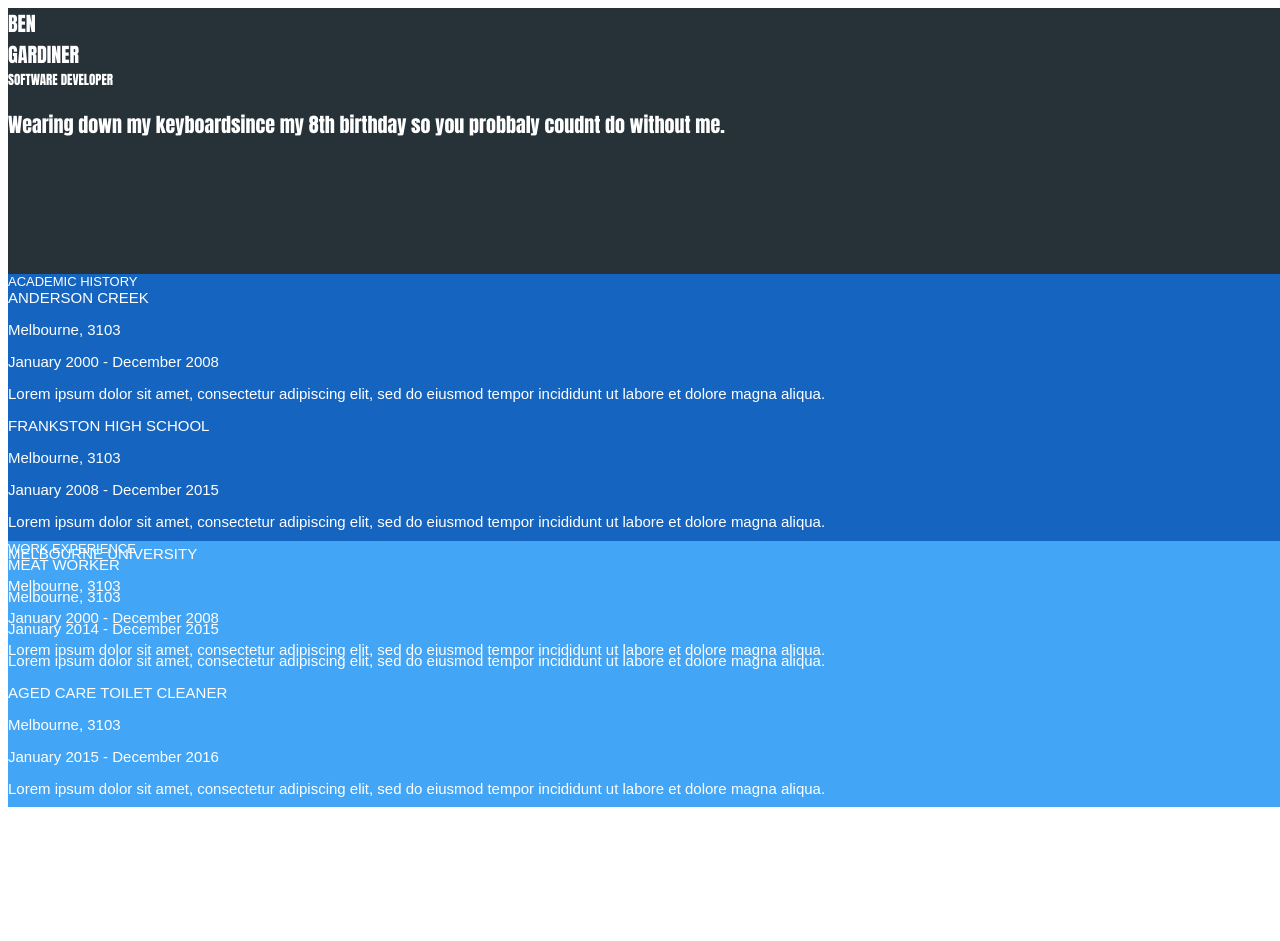
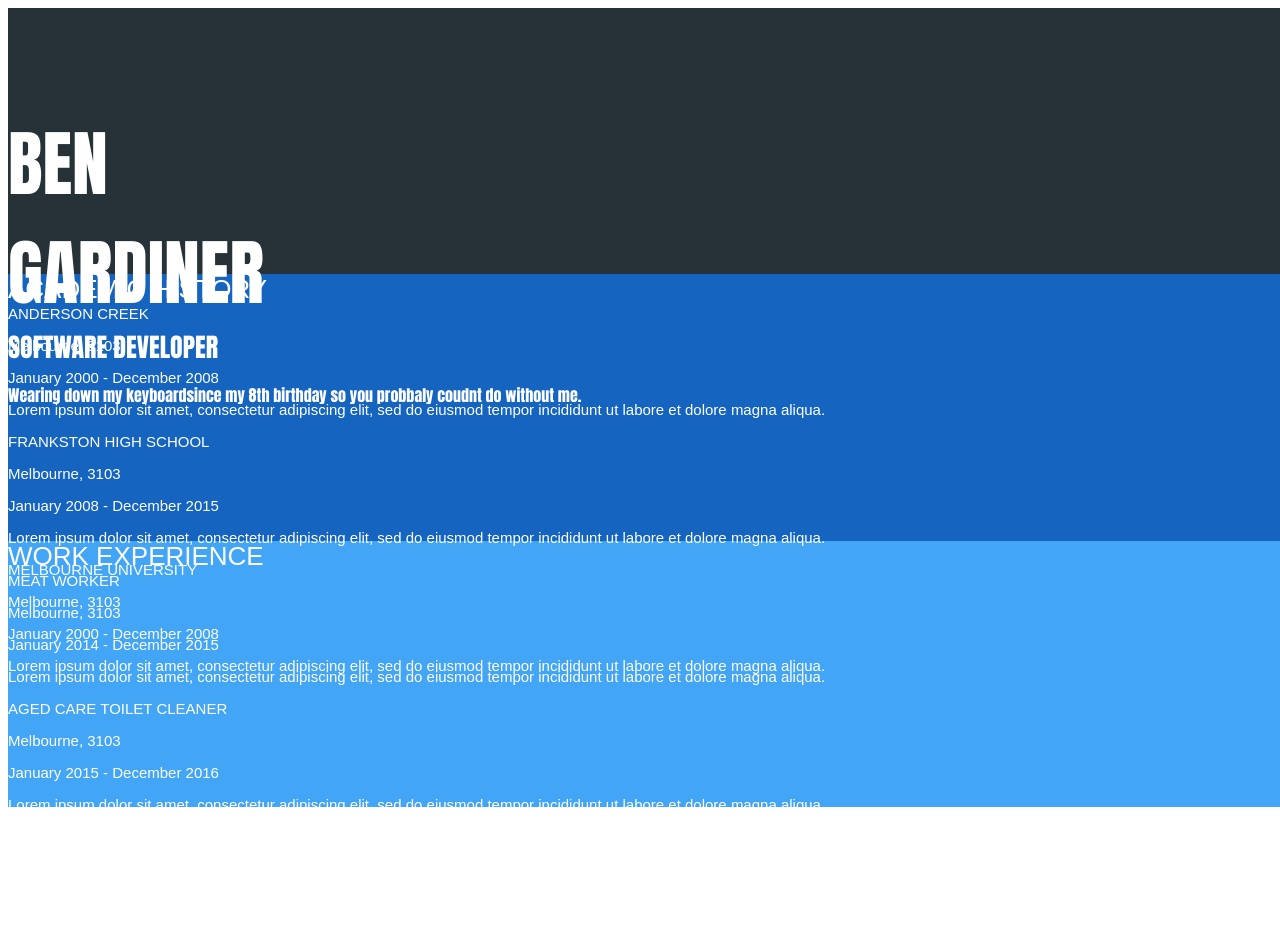
Before and after one commit to BenGardiner123/WebProg_Challenge1_102151272, a plain HTML site: page index.html in a window 1280 px wide. Drawn offline with Linux system fonts and the light colour scheme.

Commit message:
padding to center stuff

```diff
--- a/index.html
+++ b/index.html
@@ -11,8 +11,8 @@
     <div>
 
         <div class="container1">
-            <div class="main_tile">BEN</div>
-            <div class="main_tile">GARDINER</div>
+            <div class="main_title">BEN</div>
+            <div class="main_title">GARDINER</div>
             <div class="title">SOFTWARE DEVELOPER</div>
             <div><p>Wearing down my keyboardsince my 8th birthday so you probbaly coudnt do without me. </p></div>
 
--- a/main.css
+++ b/main.css
@@ -1,10 +1,13 @@
 .container1{
     width: 100vw;
     height: 33.3vh;
-    font-size: 20px;
     color: white;
     background-color: #263238;
     font-family: Impact, Haettenschweiler, 'Arial Narrow Bold', sans-serif;
+    box-sizing: border-box; padding-left: 0px;
+    padding-top: 8%;
+    padding-bottom: 0px;
+    padding-right: 0px;
 }
 
 .container2{
@@ -14,6 +17,7 @@
     color: white;
     background-color:#1565c0;
     font-family: Arial, Helvetica, sans-serif;
+    box-sizing: border-box;
 }
 
 .container3{
@@ -23,18 +27,39 @@
     color: white;
     background-color:#42A5f5;
     font-family: Arial, Helvetica, sans-serif;
+    box-sizing: border-box;
+}
+
+.main_title{
+    font-size: 72px;
+    padding-left: ;
+    padding-top: ;
+    padding-bottom: ;
+    padding-right: ;
 }
 
 .title{
-    font-size: 13px;
+    font-size: 26px;
+    padding-left: ;
+    padding-top: ;
+    padding-bottom: ;
+    padding-right: ;
 }
 
 .location{
-
+    box-sizing: border-box;
+    padding-left: ;
+    padding-top: ;
+    padding-bottom: ;
+    padding-right: ;
 }
 
 .date{
-
+    box-sizing: border-box;
+    padding-left: ;
+    padding-top: ;
+    padding-bottom: ;
+    padding-right: ;
 }
 
 .p{
```
